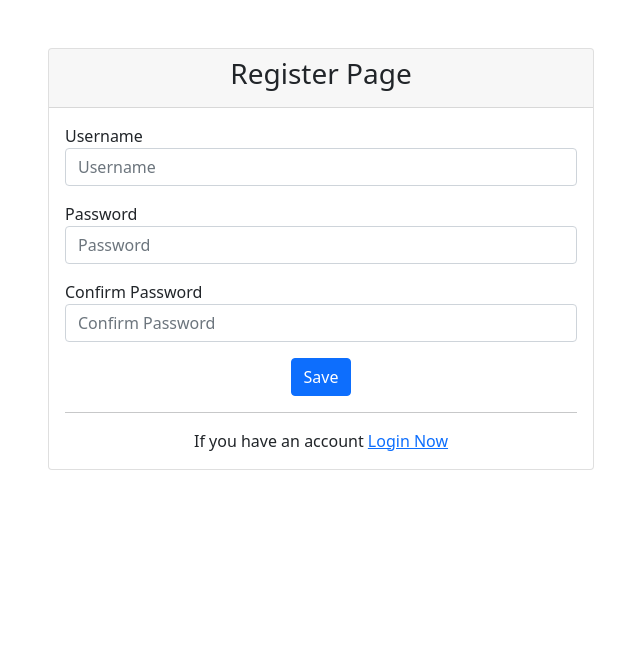
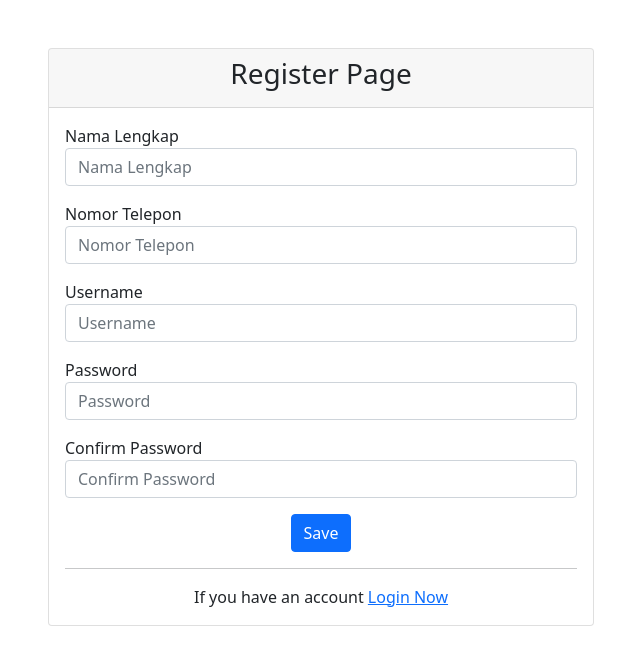
Before and after one commit to rifqighazy/bootstrap1, a PHP site: page /register.php in a window 1280 px wide. Shown: the top 665 px of the page, without its empty margins (319-959 px from the left). Run offline with PHP 8.4, Linux system fonts and the light colour scheme.

Commit message:
update register

```diff
--- a/register.php
+++ b/register.php
@@ -30,6 +30,24 @@
                         </div>
                         <div class="card-body">
                             <form action="query/query_register.php" method="post">
+                                <div class="mb-3">
+                                    <label for="name">Nama Lengkap</label>
+                                    <input
+                                        type="name"
+                                        class="form-control"
+                                        name="name"
+                                        id="name"
+                                        placeholder="Nama Lengkap">
+                                </div>
+                                <div class="mb-3">
+                                    <label for="telephone">Nomor Telepon</label>
+                                    <input
+                                        type="telephone"
+                                        class="form-control"
+                                        name="telephone"
+                                        id="telephone"
+                                        placeholder="Nomor Telepon">
+                                </div>
                                 <div class="mb-3">
                                     <label for="username">Username</label>
                                     <input
```
Also changed, not shown: query/query_register.php (+7 -5 lines).
